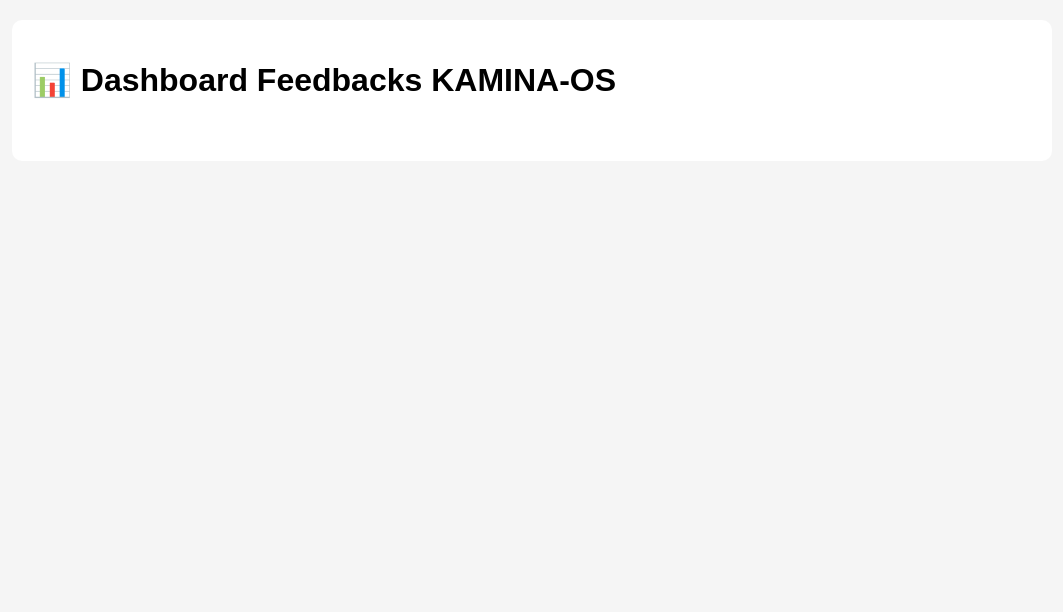
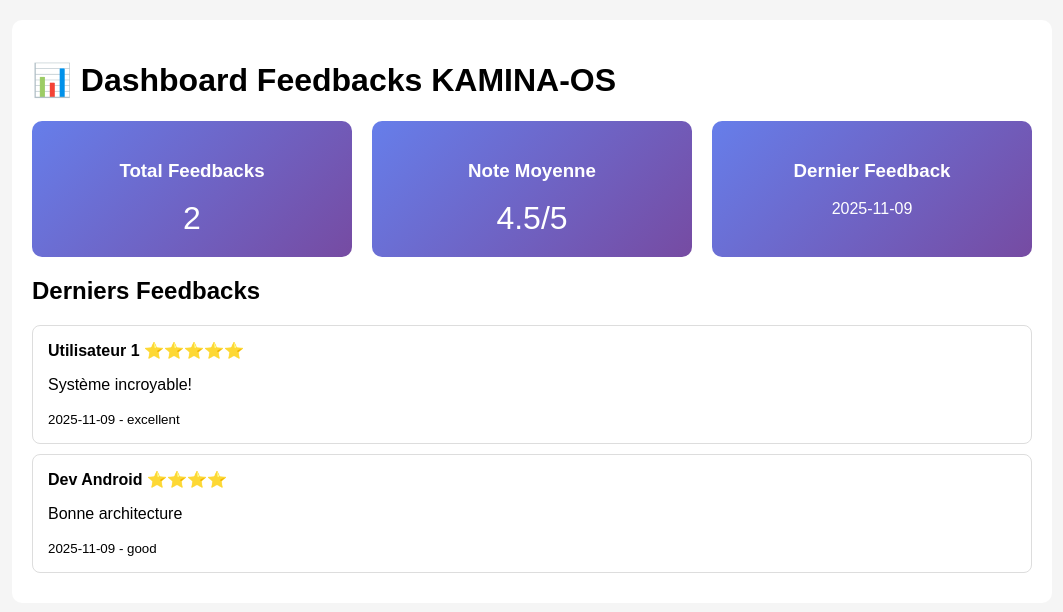
Before and after one commit to elganyaanis-dev/Kamina-OS-Walk---Strat-gie-D-ploiement-Mondial, a website: page feedback-system/dashboard.html in a window 1280 px wide. Shown: the whole page, without its empty margins (108-1171 px from the left). Drawn offline with Linux system fonts and the light colour scheme.

Commit message:
Auto-deploy #29: 11/9/2025, 8:55:34 AM

```diff
--- a/feedback-system/dashboard.html
+++ b/feedback-system/dashboard.html
@@ -37,4 +37,35 @@
                     <h3>Total Feedbacks</h3>
                     <div style="font-size: 2em;">${stats.total}</div>
                 </div>
-                <div class="
+                <div class="stat-card">
+                    <h3>Note Moyenne</h3>
+                    <div style="font-size: 2em;">${stats.averageRating}/5</div>
+                </div>
+                <div class="stat-card">
+                    <h3>Dernier Feedback</h3>
+                    <div>${sampleFeedbacks[0]?.date || 'Aucun'}</div>
+                </div>
+            `;
+        }
+
+        function displayFeedbacks() {
+            const container = document.getElementById('feedbacks');
+            container.innerHTML = '<h2>Derniers Feedbacks</h2>';
+
+            sampleFeedbacks.forEach(fb => {
+                container.innerHTML += `
+                    <div class="feedback-item">
+                        <strong>${fb.name || 'Anonyme'}</strong>
+                        <span class="rating">${'⭐'.repeat(fb.rating)}</span>
+                        <p>${fb.message}</p>
+                        <small>${fb.date} - ${fb.experience}</small>
+                    </div>
+                `;
+            });
+        }
+
+        displayStats();
+        displayFeedbacks();
+    </script>
+</body>
+</html>
```
